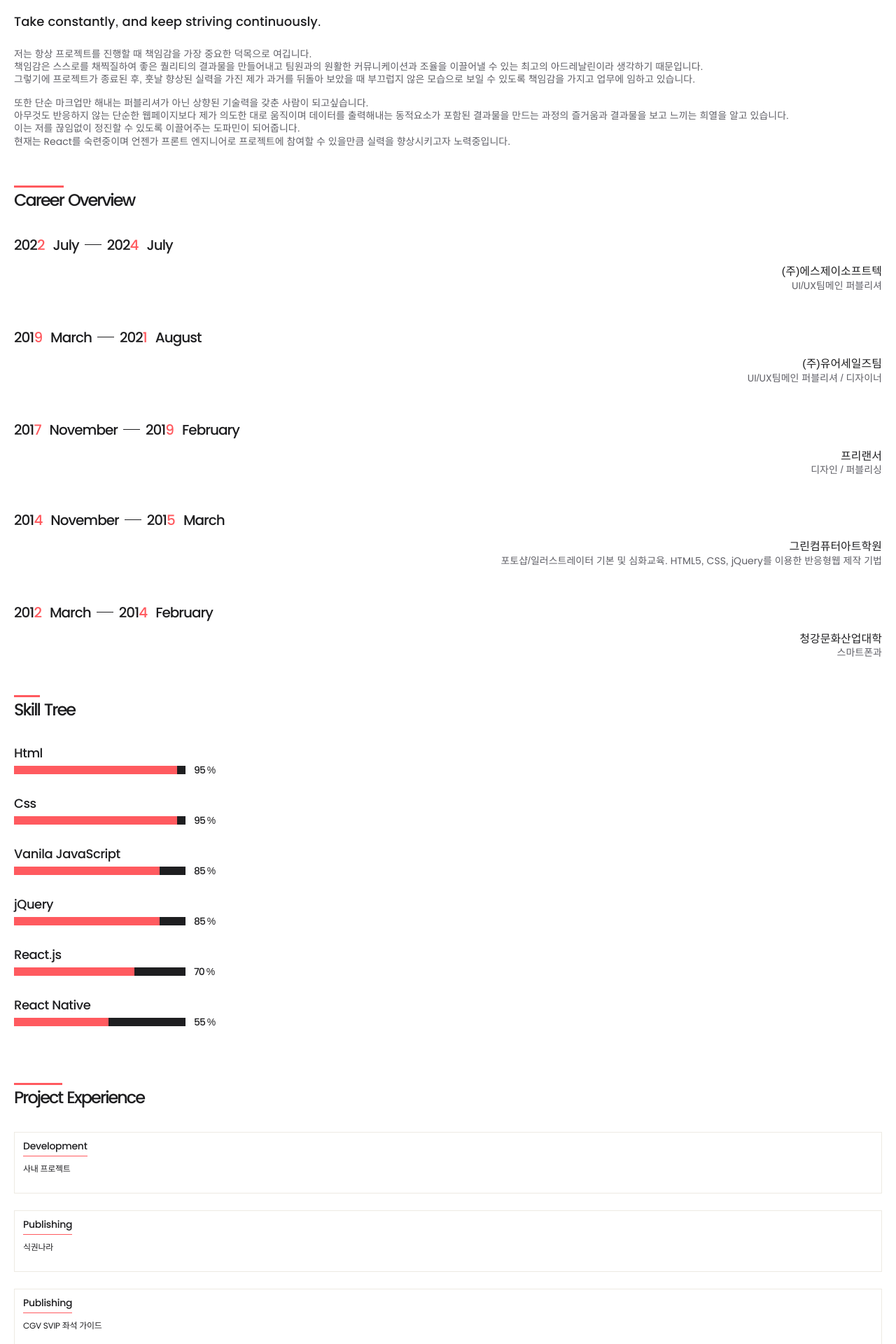
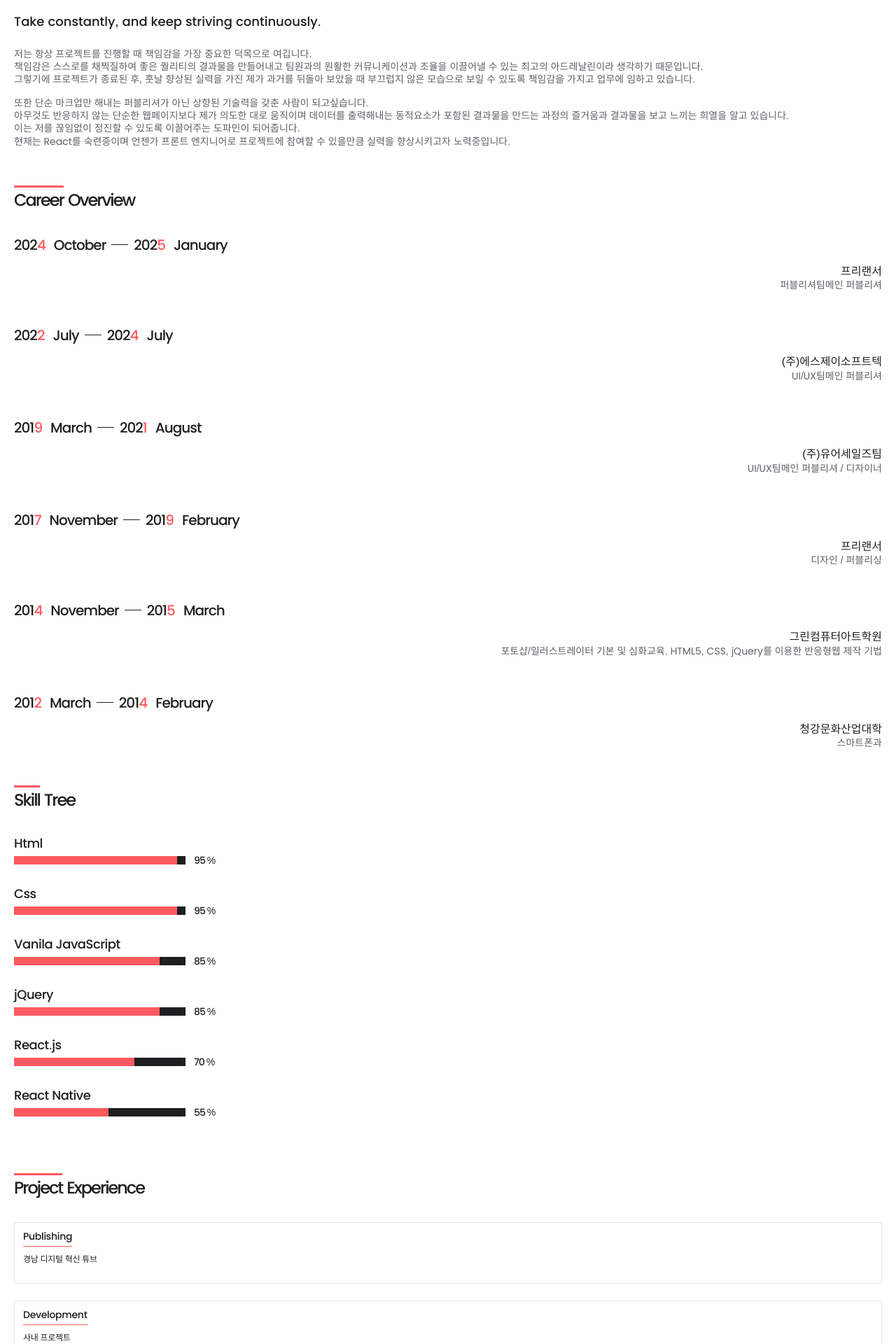
Before and after one commit to yuella1219/portfolio_ysy, a React (Create React App) app: page / in a window 1280 px wide. Shown: the part 880-2800 px from the top of the page at 70% size. Built offline with nearby package versions, Linux system fonts and the light colour scheme; the HTML template or start-up script is replaced by a standard one.

Commit message:
fix: 경력 추가

```diff
--- a/src/components/career/data.ts
+++ b/src/components/career/data.ts
@@ -9,6 +9,15 @@ export type CareerDataProps = {
 }
 
 export const career_data:CareerDataProps[] = [
+    {
+        startY : `2024`,
+        startM : `October`,
+        endY : `2025`,
+        endM : `January`,
+        companyNm : `프리랜서`,
+        teamNm : `퍼블리셔팀`,
+        posNm: `메인 퍼블리셔`,
+    },
     {
         startY : `2022`,
         startM : `July`,
--- a/src/components/index.js
+++ b/src/components/index.js
@@ -1,4 +1,4 @@
-export { Sample } from './sample';
+// export { Sample } from './sample';
 
 //images
 export * from './images/index';
--- a/src/components/project/data.ts
+++ b/src/components/project/data.ts
@@ -15,6 +15,18 @@ export type ExperienceDataProps = {
 }
 
 export const experience_data: ExperienceDataProps[] = [
+    {
+        posNm: `Publishing`,
+        proNm: `경남 디지털 혁신 튜브`,
+        startDt: `2024.10`,
+        endDt: `2024.12`,
+        useLaun: `HTML5, CSS3, Javascript, jQuery`,
+        devOs: `PC Web | Mobile Web`,
+        clientNm: `-`,
+        member: 8,
+        proInter: `경남 디지털 혁신튜브 리뉴얼`,
+        intoTxt: `공통 컴포넌트 가이드 작업\nGnb작업\n사용자 화면 퍼블리싱\n사용자 화면 UI/UX 스크립트 작업(60%)`,
+    },
     {
         posNm: `Development`,
         proNm: `사내 프로젝트`,
--- a/src/components/public/header.tsx
+++ b/src/components/public/header.tsx
@@ -7,10 +7,10 @@ export const Header = () =>{
     const navList = useRef<HTMLUListElement | null>(null)
 
     const goToSection = (event) =>{
+        setScrollEvt(!scrollEvt);
         const _target = event.target.getAttribute('aria-controls');
         if(_target !== null) {
             setScroll(_target)
-            setScrollEvt(!scrollEvt);
         }
     }
 
```
